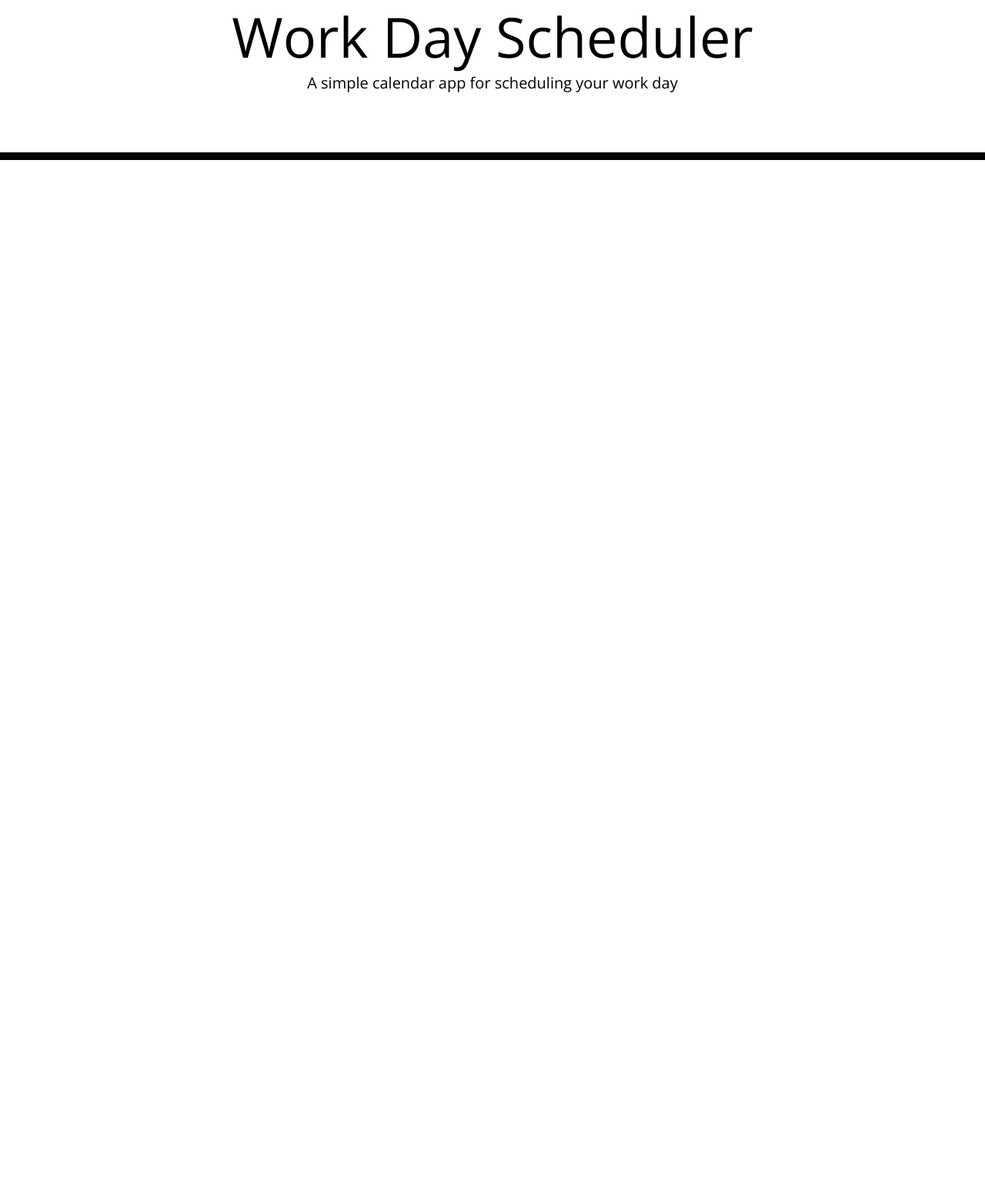
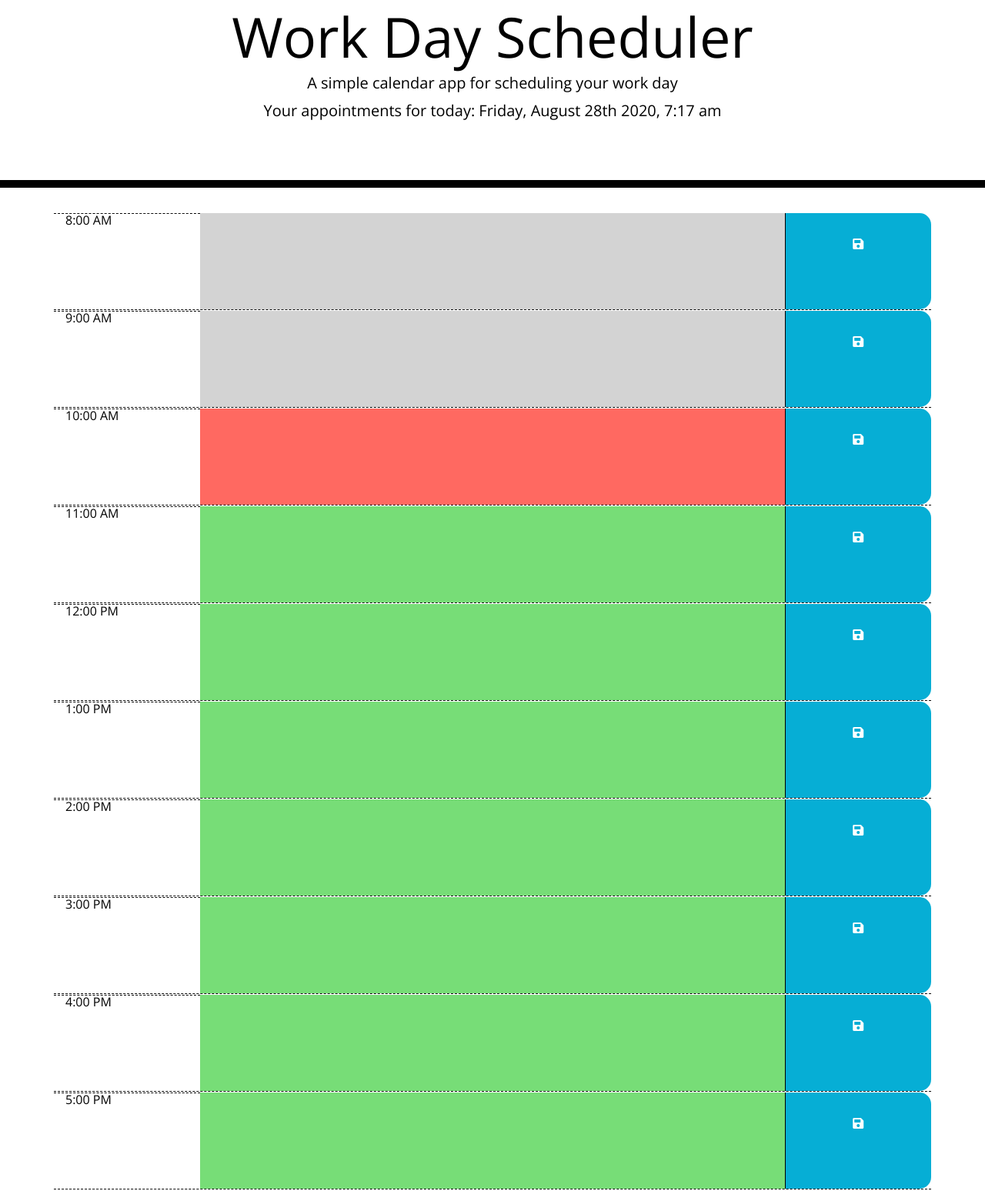
Before and after one commit to janimuhlestein/super-disco, a plain HTML site: page index.html in a window 1280 px wide. Shown: the part 60-1608 px from the top of the page at 77% size. Before the commit the page ends 800 px from the top, so only its background shows below. Drawn offline with nearby package versions, Linux system fonts and the light colour scheme; files that its build step writes are made by us from their sources.

Commit message:
basic funtionality

```diff
--- a/assets/css/style.css
+++ b/assets/css/style.css
@@ -11,6 +11,9 @@ textarea{
   color: #000000;
   border-left: 1px solid black;
   padding: 10px;
+  border-bottom: 1px dashed black;
+  width: 100%;
+  height: 40px;
 }
 
 .jumbotron {
@@ -32,8 +35,8 @@ textarea{
 
 .row {
   white-space: pre-wrap;
-  height: 80px;
-  border-top: 1px solid white;;
+  border-top: 1px solid white;
+  border-bottom: 1px dashed black
 }
 
 .hour {
@@ -69,3 +72,12 @@ textarea{
   font-size: 20px;
   transition: all .3s ease-in-out;
 }
+
+.center {
+  text-align: center;
+  width: 100%;
+}
+
+.col-8 p{
+height: 45px;
+}
--- /dev/null
+++ b/assets/script/script.js
@@ -0,0 +1,101 @@
+//todo: add code here
+var taskText;
+var tasks = {};
+var currrentDay = moment().format("dddd, MMMM Do YYYY, h:mm a");
+
+//add a new task
+$(".col-8").on("click","p", function(){
+    var text = $(this).text().trim();
+    var textP = $("<textarea>")
+    .addClass("textInput")
+    .text(text);
+    $(this).replaceWith(textP);
+    textP.trigger("focus");
+
+});
+
+$(".col-8").on("blur", "textarea", function(){
+    var text = $(this).val().trim();
+    console.log(text);
+    var par = $("<p>")
+    .addClass("m-1")
+    .text(text);
+
+    $(this).replaceWith(par);
+});
+
+
+//if nothing in local storage, create emptry array
+var loadTasks = function() {
+     //set the current date
+     var welcomeText = document.querySelector("#currentDay");
+     var text = welcomeText.textContent;
+     text += " " + currrentDay;
+     $(welcomeText).text(text);
+     console.log(text);
+    tasks = JSON.parse(localStorage.getItem("appointments"));
+    //if there's nothing there, don't worry about it
+    if(!tasks) {
+       return false;
+    }
+    else {
+    //loop over the tasks and load them
+    $.each(tasks, function (list, taskText) {
+        var par = $(list).find("p");
+        par.text(taskText);
+        //loop over the object
+     });
+    }
+};
+
+//on click on save button, add id and text to tasks object
+$(".row").on("click",".saveBtn", function() {
+    var key = $(this).parent().attr("id");
+    console.log(key);
+    key = String(key);
+    key = "#" + key;
+
+    //first, find the saveBtn's parent node id
+    var taskP = $(key).find("p");
+    console.log(taskP.text());
+    tasks[key] =taskP.text();
+    console.log(tasks);
+    localStorage.setItem("appointments", JSON.stringify(tasks));
+
+} );
+
+//allow them to edit the text by turning the p into a textarea
+$(".taskInput").on("click", "p", function() {
+    var text = $(this).text().trim();
+    var textInput = $("<textarea>")
+    .addClass("form-control")
+    .val(text);
+    $(this).replaceWith(textInput);
+    textInput.trigger("focus");
+});
+
+//change background of task column depending on the hour of the day
+//get current hour
+var setHour = function() {
+    //get the current hour
+
+  //var currentHour = moment().hours();
+   var currentHour = 10;
+   for(var i = 8; i<18; i++) {
+       var string = String(i);
+       var div = $("#" + string).find("#textDiv");
+    if(i===currentHour) {
+        div.addClass("present");
+    }
+    else if(i < currentHour) {
+        div.addClass("past");
+    }
+    else{
+        div.addClass("future");
+    }
+   }
+};
+
+//loadTasks
+loadTasks();
+setHour();
--- a/index.html
+++ b/index.html
@@ -18,7 +18,7 @@
       href="https://fonts.googleapis.com/css?family=Open+Sans&display=swap"
       rel="stylesheet"
     />
-    <link rel="stylesheet" href="style.css" />
+    <link rel="stylesheet" href="./assets/css/style.css" />
     <title>Work Day Scheduler</title>
   </head>
 
@@ -26,13 +26,104 @@
     <header class="jumbotron">
       <h1 class="display-3">Work Day Scheduler</h1>
       <p class="lead">A simple calendar app for scheduling your work day</p>
-      <p id="currentDay" class="lead"></p>
+      <p id="currentDay" class="lead">Your appointments for today: </p>
     </header>
     <div class="container">
       <!-- Timeblocks go here -->
+      <div class = "row" id="8">
+        <div class = "col hour">8:00 AM</div>
+        <div class = "col-8" id="textDiv">
+          <p class = "textInput"></p>
+        </div>
+        <div class = "col saveBtn">
+          <i class="fas fa-save center"></i>
+        </div>
+      </div>
+      <div class = "row" id="9">
+        <div class = "col hour">9:00 AM</div>
+        <div class = "col-8" id= "textDiv">
+          <p class = "textInput"></p>
+        </div>
+        <div class = "col saveBtn center">
+          <i class="fas fa-save center"></i>
+        </div>
+      </div>
+      <div class = "row" id="10">
+        <div class = "col hour">10:00 AM</div>
+        <div class = "col-8" id="textDiv">
+          <p class = "textInput"></p>
+        </div>
+        <div class = "col saveBtn">
+          <i class="fas fa-save center"></i>
+        </div>
+      </div>
+      <div class = "row" id="11">
+        <div class = "col hour">11:00 AM</div>
+        <div class = "col-8" id="textDiv">
+          <p class = "textInput"></p>
+        </div>
+        <div class = "col saveBtn">
+          <i class="fas fa-save center"></i>
+        </div>
+      </div>
+      <div class = "row" id="12">
+        <div class = "col hour">12:00 PM</div>
+        <div class = "col-8" id="textDiv">
+          <p class = "textInput"></p>
+        </div>
+        <div class = "col saveBtn">
+          <i class="fas fa-save center"></i>
+        </div>
+      </div>
+      <div class = "row" id="13">
+        <div class = "col hour">1:00 PM</div>
+        <div class = "col-8" id="textDiv">
+          <p class = "textInput"></p>
+        </div>
+        <div class = "col saveBtn">
+          <i class="fas fa-save center"></i>
+        </div>
+      </div>
+      <div class = "row" id="14">
+        <div class = "col hour">2:00 PM</div>
+        <div class = "col-8" id="textDiv">
+          <p class = "textInput"></p>
+        </div>
+        <div class = "col saveBtn">
+          <i class="fas fa-save center"></i>
+        </div>
+      </div>
+      <div class = "row" id="15">
+        <div class = "col hour">3:00 PM</div>
+        <div class = "col-8" id="textDiv">
+          <p class = "textInput"></p>
+        </div>
+        <div class = "col saveBtn">
+          <i class="fas fa-save center"></i>
+        </div>
+      </div>
+      <div class = "row" id="16">
+        <div class = "col hour">4:00 PM</div>
+        <div class = "col-8" id="textDiv">
+          <p class = "textInput"></p>
+        </div>
+        <div class = "col saveBtn">
+          <i class="fas fa-save center"></i>
+        </div>
+      </div>
+      <div class = "row" id="17">
+        <div class = "col hour">5:00 PM</div>
+        <div class = "col-8" id="textDiv">
+          <p class = "textInput"></p>
+        </div>
+        <div class = "col saveBtn">
+          <i class="fas fa-save center"></i>
+        </div>
+      </div>
     </div>
 
     <script src="https://code.jquery.com/jquery-3.4.1.min.js"></script>
     <script src="https://cdnjs.cloudflare.com/ajax/libs/moment.js/2.24.0/moment.min.js"></script>
+    <script src="assets/script/script.js"></script>
   </body>
 </html>
```
Also changed, not shown: workday.jpg (added), workday.png (added), 3 other files.
